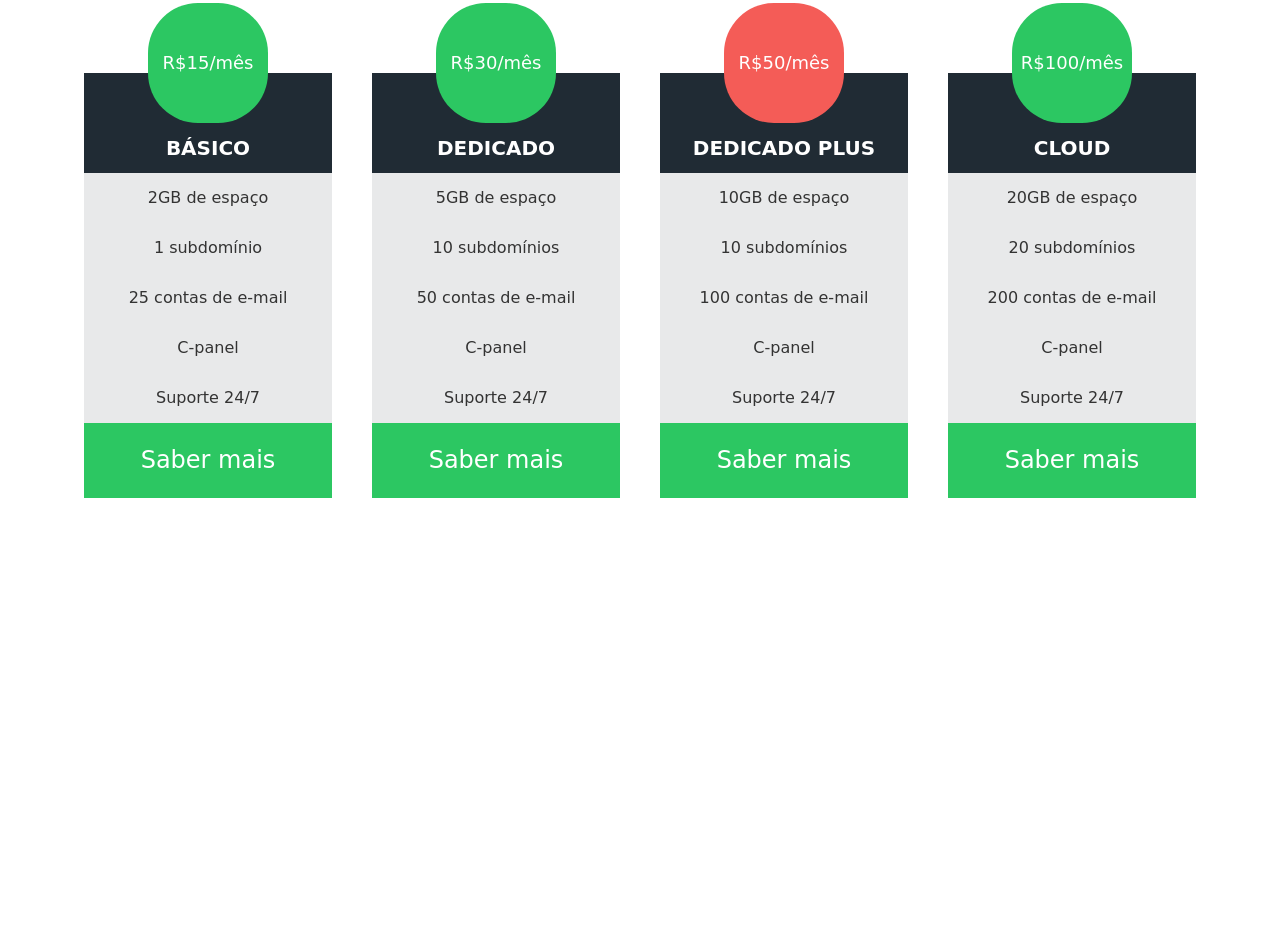
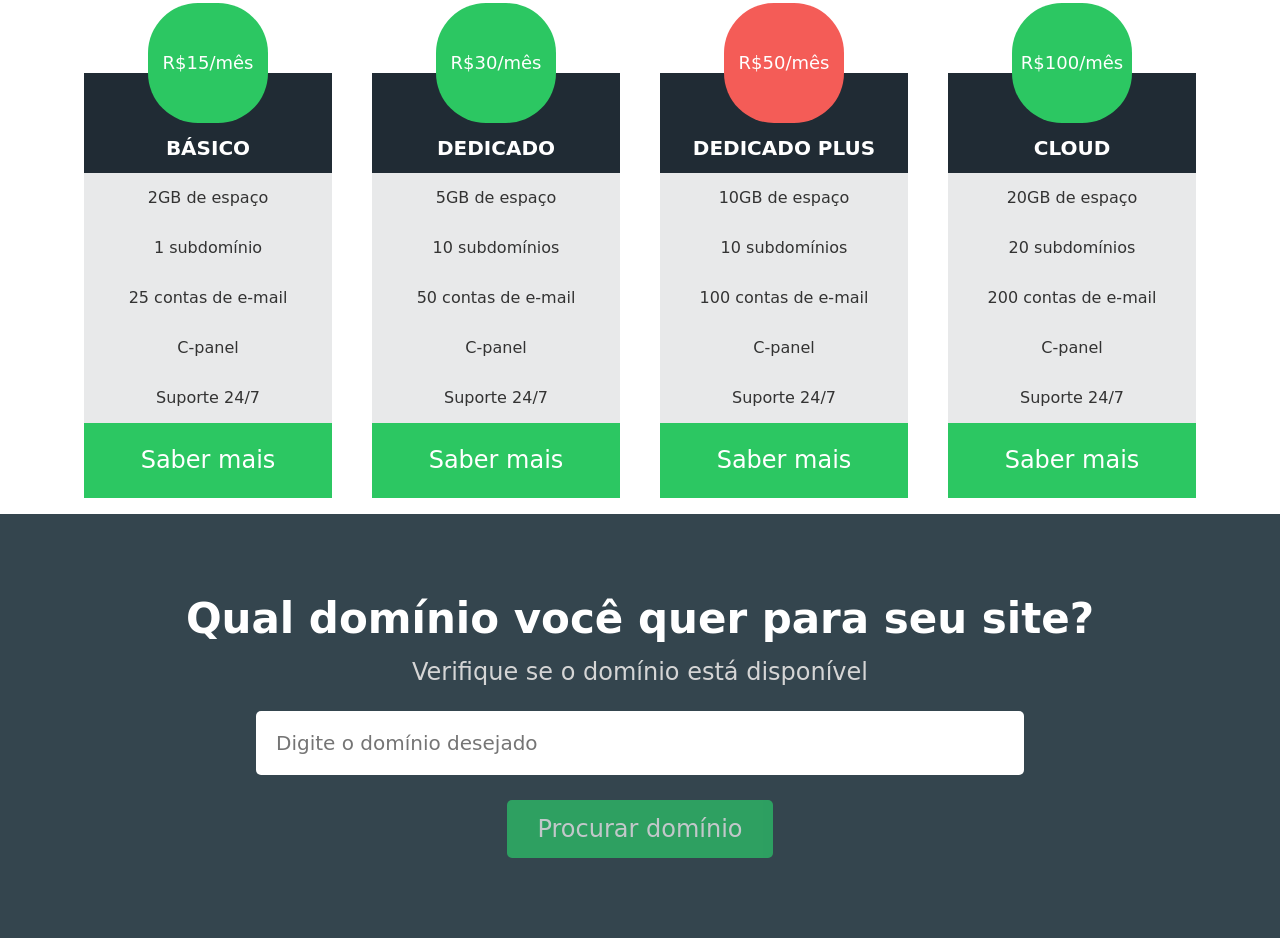
Before and after one commit to RossanaSena/Hora-de-Codar, a plain HTML site: page Projetos/3 - responsividade/index.html in a window 1280 px wide. Shown: the part 1102-2040 px from the top of the page. Before the commit the page ends 1616 px from the top, so only its background shows below. Drawn offline with Linux system fonts and the light colour scheme; a web font is replaced by a local one.

Commit message:
HTML e CSS procurar domínio

```diff
--- a/Projetos/3 - responsividade/css/style.css
+++ b/Projetos/3 - responsividade/css/style.css
@@ -210,3 +210,49 @@ p {
 .plan .recommended {
     background-color: #F45C57;
 }
+
+/* search domain */
+.searchdomain-container {
+    background-color: #34454E;
+    text-align: center;
+    padding: 5rem 0;
+}
+
+.searchdomain-container h2 {
+    color: #FFF;
+    font-size: 42px;
+    margin-bottom: 15px;
+}
+
+.searchdomain-container p {
+    color: #d5d5d5;
+    font-size: 24px;
+    margin-bottom: 25px;
+}
+
+.searchdomain-container input {
+    display: block;
+    border: none;
+    border-radius: 5px;
+    margin: 0 auto;
+}
+
+.searchdomain-container input[type="text"] {
+    width: 60%;
+    padding: 20px;
+    font-size: 20px;
+    margin-bottom: 25px;
+}
+
+.searchdomain-container input[type="submit"] {
+    background-color: #2CC76A;
+    padding: 15px 30px;
+    color: #FFF;
+    font-size: 24px;
+    cursor: pointer;
+    opacity: .7;
+}
+
+.searchdomain-container input[type="submit"]:hover {
+    opacity: 1;
+}
--- a/Projetos/3 - responsividade/index.html
+++ b/Projetos/3 - responsividade/index.html
@@ -128,6 +128,15 @@
                     </div>
                 </div>
             </section>
+            <section class="searchdomain-container">
+                <h2>Qual domínio você quer para seu site?</h2>
+                <p>Verifique se o domínio está disponível</p>
+                <form>
+                    <input type="text" nome="domain" id="domain" placeholder="Digite o domínio desejado">
+                    <input type="submit" value="Procurar domínio">
+                </form>
+            </section>
+            </section>
         </main>
     </div>
 </body>
```
